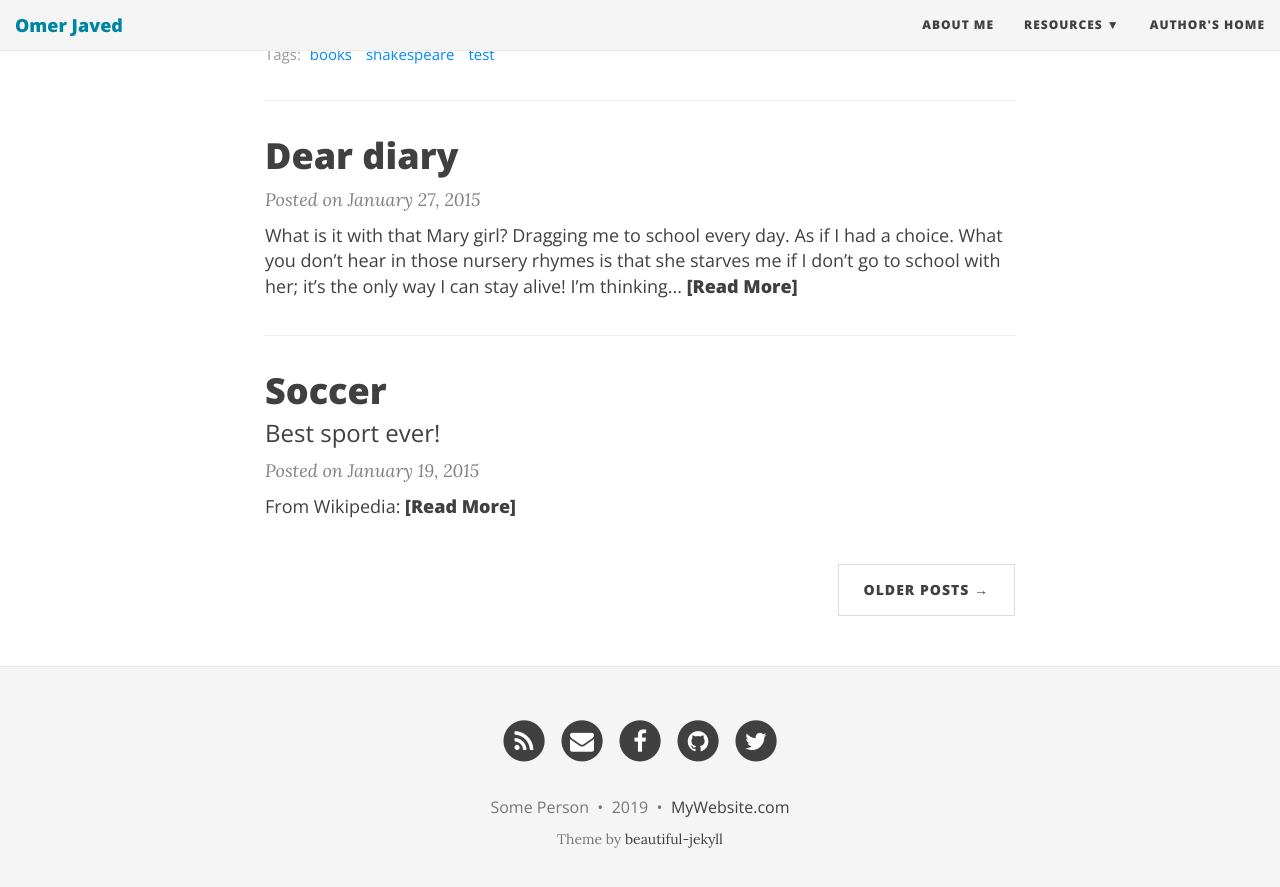
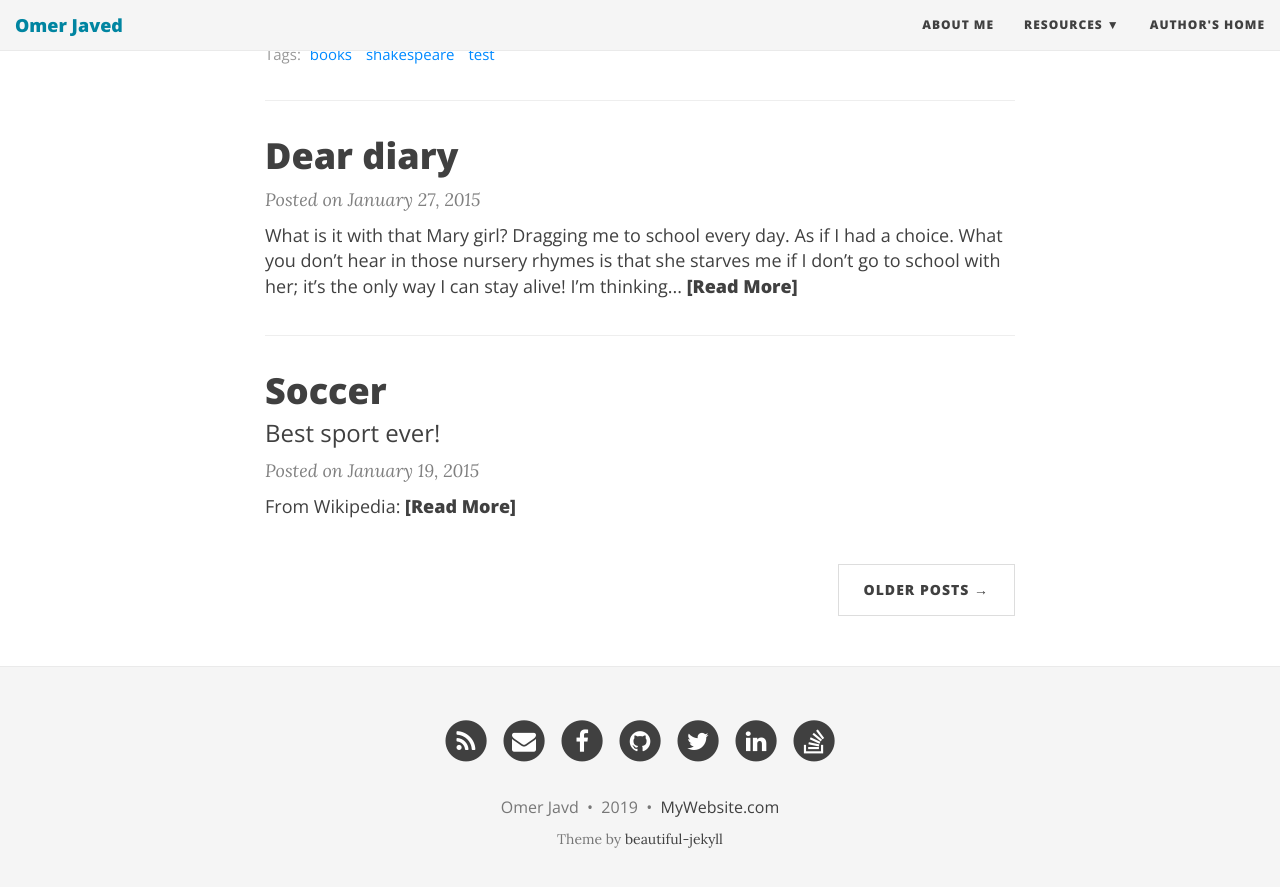
Before and after one commit to omerjaved11/omerjaved11.github.io, a Jekyll site: the page built from index.html, in a window 1280 px wide and 900 px high, scrolled down 1134 px. Shown: the top 887 px of the window. Built offline with Jekyll 4.4.1, drawn with Linux system fonts in a browser that asks for light colours; nearby versions of some CDN libraries; the list of posts is cut into pages by our own code; part of the change alters nothing that is shown.

Commit message:
Update _config.yml

```diff
--- a/_config.yml
+++ b/_config.yml
@@ -64,7 +64,7 @@ footer-link-col: "#404040"
 # Change all these values or delete the ones you don't want.
 # Important: you must keep the "name" parameter, everything else you can remove
 author:
-  name: Some Person
+  name: Omer Javd
 
 # Select your active Social Network Links.
 # Uncomment the links you want to show in the footer and add your information to each link.
@@ -72,15 +72,15 @@ author:
 # If you want to add a new link that isn't here, you'll need to also edit the file _data/SocialNetworks.yml
 social-network-links:
   rss: true
-  email: "someone@example.com"
-  facebook: daattali
-  github: daattali
-  twitter: daattali
+  email: "omerjaved11@gmail.com"
+  facebook: omerjaved1337
+  github: omerjaved11
+  twitter: omerjaved111
 #  reddit: yourname
 #  google-plus: +DeanAttali
-#  linkedin: daattali
+  linkedin: omerjaved11
 #  xing: yourname
-#  stackoverflow: "3943160/daattali"
+  stackoverflow: "11028742/omer-javed"
 #  snapchat: deanat78
 #  instagram: deanat78
 #  youtube: user/deanat78
```
